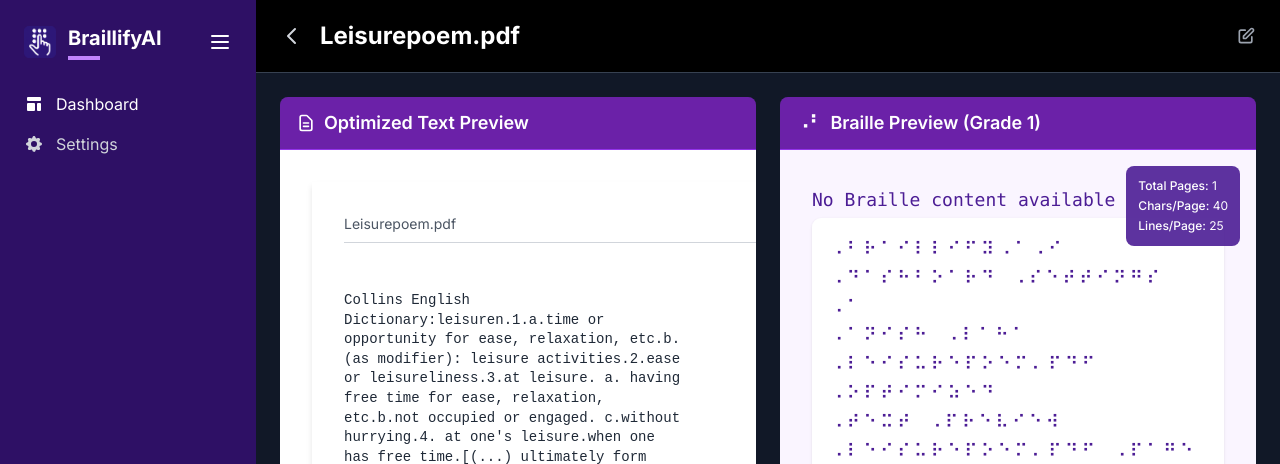
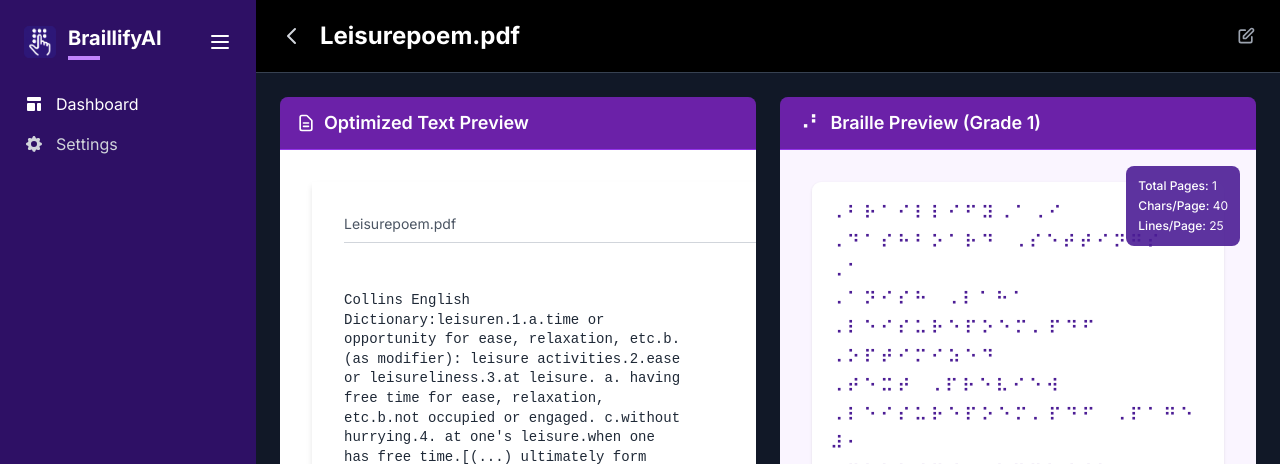
Before and after one commit to AnishLaha-26/BraillifyAI, a Flask app: page /textbook/2 in a window 1280 px wide. Shown: the top 464 px of the page. Run offline with Flask 3, Linux system fonts and the light colour scheme; data comes from the database, SQL or seed files in the repository; some libraries are stand-ins or nearby versions.

Commit message:
Update textbook_view.html

```diff
--- a/app/templates/textbook_view.html
+++ b/app/templates/textbook_view.html
@@ -111,7 +111,7 @@
                         {% endfor %}
                     {% else %}
                         <div class="braille-page">
-                            <div class="braille-page-number">No Braille content available</div>
+                            <div class="braille-page-number"></div>
                             <div id="braille-fallback" class="braille-content text-purple-600" style="display: none;">
                                 <!-- Client-side converted Braille will be inserted here -->
                             </div>
```
